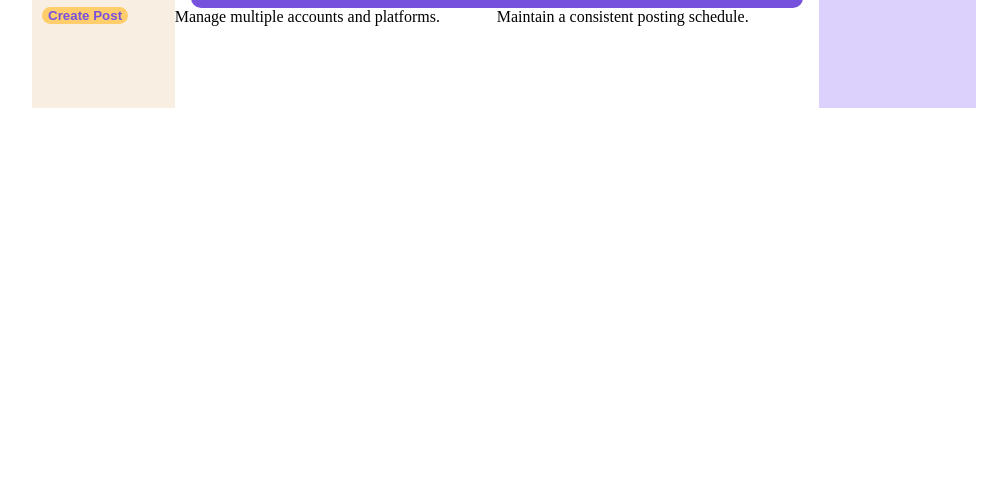
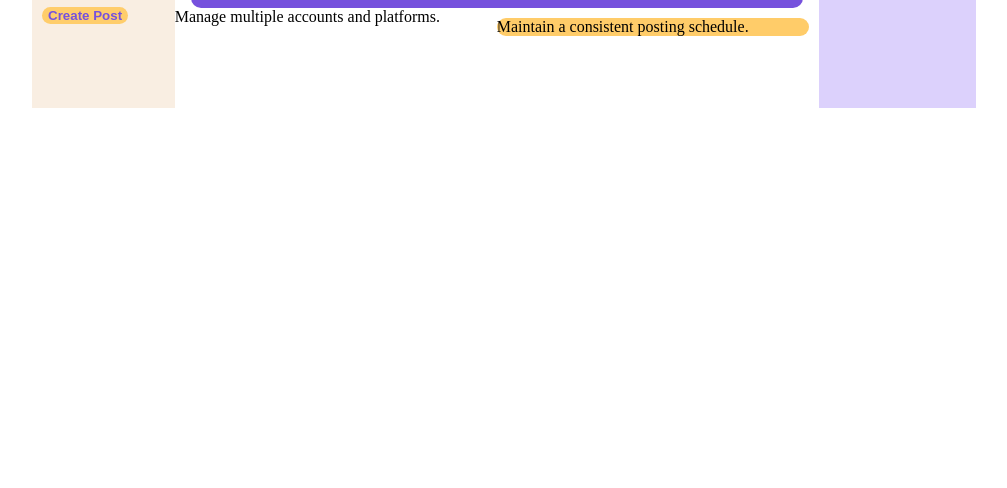
Before and after one commit to Ahmed8881/Bento-Grid, a plain HTML site: page index.html in a window 1280 px wide. Shown: the part 312-800 px from the top of the page, without its empty margins (136-1143 px from the left). Drawn offline with Linux system fonts and the light colour scheme.

Commit message:
Add margin, background color, and border radius to child-5 for improved styling

```diff
--- a/index.html
+++ b/index.html
@@ -51,7 +51,10 @@
   width: 50%;
     }
     .child-5{
+      margin: 10px;
+      background-color: #FFCC69;
       width: 50%;
+      border-radius: 10px;
 
     }
     .child-6{
```
